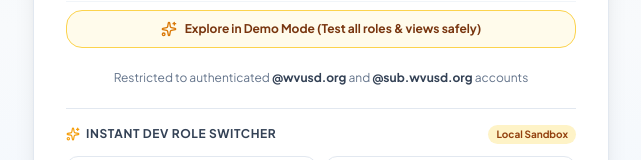
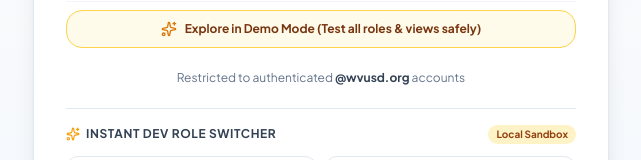
Before and after one commit to wvusd-tech/wvusd-new-employee, a React (Vite) app: page / in a window 1280 px wide. Shown: the part 420-580 px from the top of the page, without its empty margins (319-960 px from the left). Built offline with nearby package versions, Linux system fonts and the light colour scheme; no server answers.

Commit message:
removed sub email domain

```diff
--- a/src/components/LoginView.jsx
+++ b/src/components/LoginView.jsx
@@ -84,7 +84,7 @@ export default function LoginView({ onLoginSuccess }) {
               Student accounts (<code className="text-rose-600 font-bold">@stu.wvusd.org</code>) and personal Gmail accounts are prohibited from accessing onboarding systems.
             </p>
             <p className="text-[11px] text-slate-500">
-              Only authenticated <code className="text-blue-700 font-bold">@wvusd.org</code> and <code className="text-blue-700 font-bold">@sub.wvusd.org</code> staff credentials are authorized.
+              Only authenticated <code className="text-blue-700 font-bold">@wvusd.org</code> staff credentials are authorized.
             </p>
           </div>
 
@@ -178,7 +178,7 @@ export default function LoginView({ onLoginSuccess }) {
           </div>
 
           <div className="text-xs text-slate-500 text-center leading-relaxed">
-            Restricted to authenticated <strong className="text-slate-700">@wvusd.org</strong> and <strong className="text-slate-700">@sub.wvusd.org</strong> accounts
+            Restricted to authenticated <strong className="text-slate-700">@wvusd.org</strong> accounts
           </div>
 
           {/* Quick Dev Persona Login Launcher */}
--- a/src/config.js
+++ b/src/config.js
@@ -14,7 +14,7 @@ export const DISTRICT_SHIELD =
 export const GOOGLE_CLIENT_ID =
   "243489966839-kcopbaj692oat1p2hoq5lrcddq9n4k17.apps.googleusercontent.com";
 
-export const ALLOWED_DOMAINS = ["wvusd.org", "sub.wvusd.org"];
+export const ALLOWED_DOMAINS = ["wvusd.org"];
 
 export const APPS_SCRIPT_URL =
   (typeof import.meta !== "undefined" && import.meta.env?.VITE_APPS_SCRIPT_URL) ||
@@ -54,7 +54,7 @@ export function getSiteLogo(siteName) {
 }
 
 /**
- * Checks whether an email address is an authorized @wvusd.org or @sub.wvusd.org staff account
+ * Checks whether an email address is an authorized @wvusd.org staff account
  */
 export function isValidWvusdEmail(email) {
   if (!email) return false;
```
Also changed, not shown: 1 other file (tests, documents, lock files or other folders).
